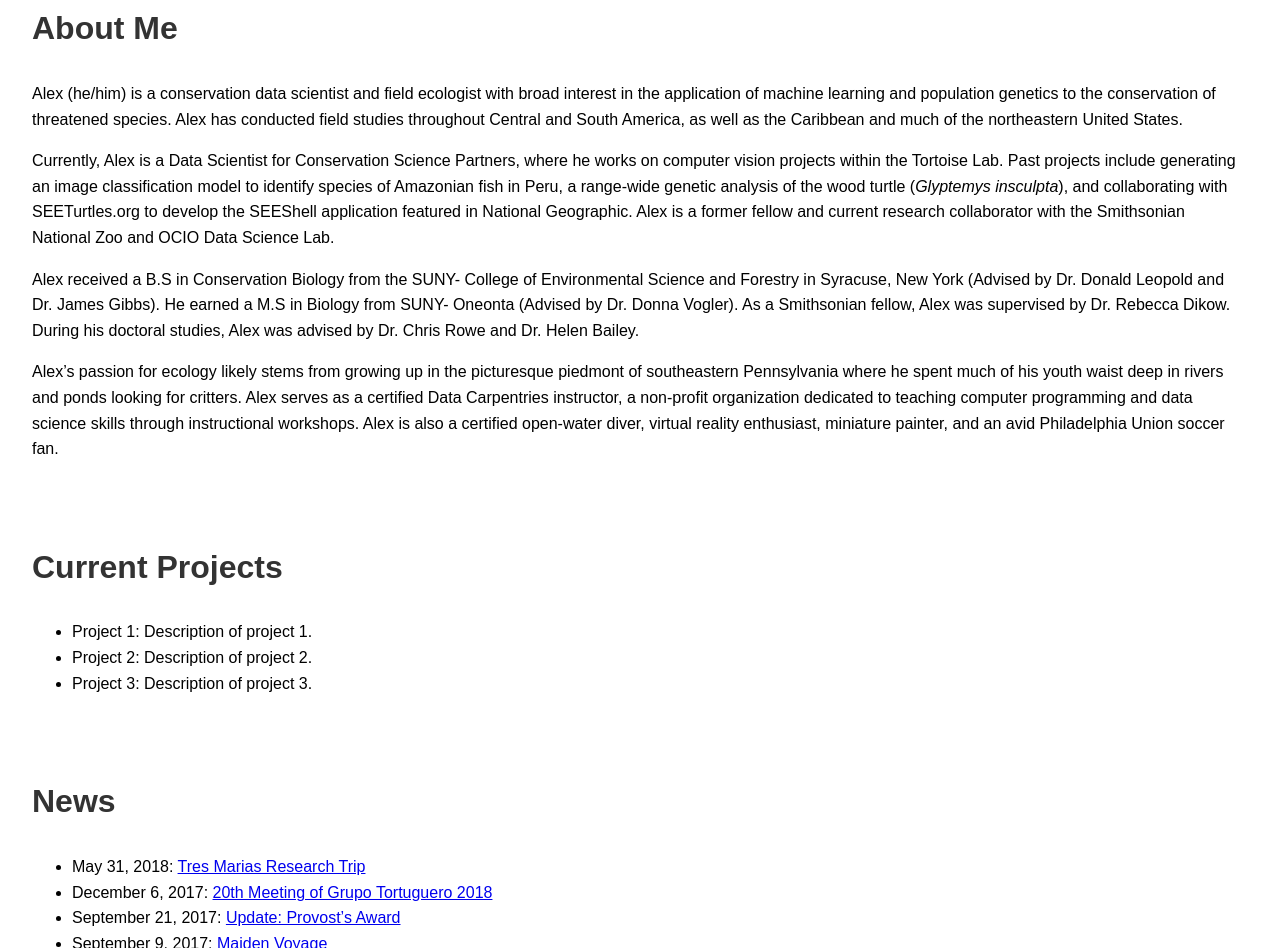
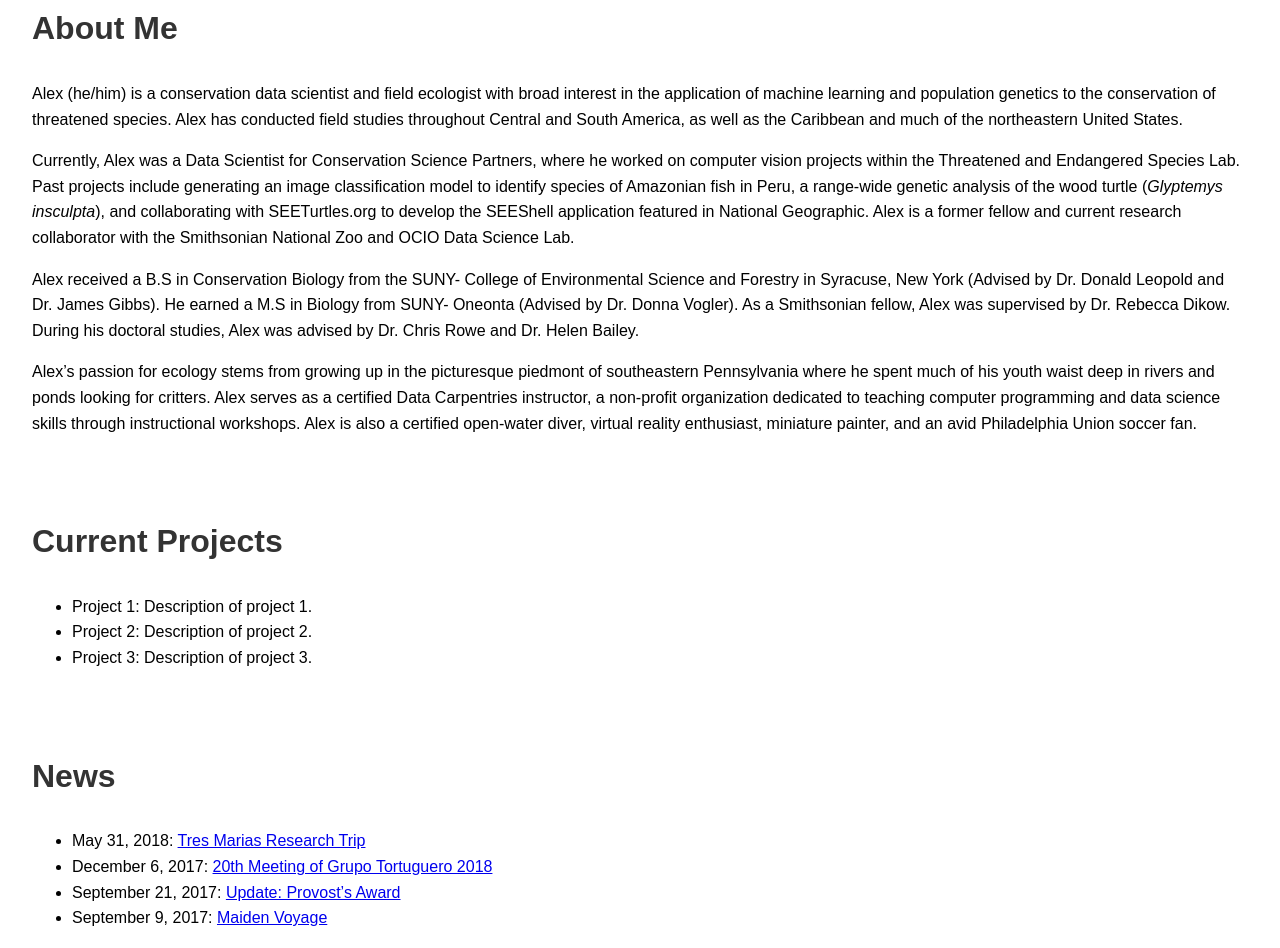
Before and after one commit to RobillardA/RobillardA.github.io, a plain HTML site: page index.html in a window 1280 px wide. Shown: the part 1047-1995 px from the top of the page. Drawn offline with Linux system fonts and the light colour scheme.

Commit message:
Update index.html
About adjustments

```diff
--- a/index.html
+++ b/index.html
@@ -30,9 +30,9 @@
     <section id="about">
         <h2>About Me</h2>
         <p>Alex (he/him) is a conservation data scientist and field ecologist with broad interest in the application of machine learning and population genetics to the conservation of threatened species. Alex has conducted field studies throughout Central and South America, as well as the Caribbean and much of the northeastern United States.</p>
-        <p>Currently, Alex is a Data Scientist for Conservation Science Partners, where he works on computer vision projects within the Tortoise Lab. Past projects include generating an image classification model to identify species of Amazonian fish in Peru, a range-wide genetic analysis of the wood turtle (<em>Glyptemys insculpta</em>), and collaborating with SEETurtles.org to develop the SEEShell application featured in National Geographic. Alex is a former fellow and current research collaborator with the Smithsonian National Zoo and OCIO Data Science Lab.</p>
+        <p>Currently, Alex was a Data Scientist for Conservation Science Partners, where he worked on computer vision projects within the Threatened and Endangered Species Lab. Past projects include generating an image classification model to identify species of Amazonian fish in Peru, a range-wide genetic analysis of the wood turtle (<em>Glyptemys insculpta</em>), and collaborating with SEETurtles.org to develop the SEEShell application featured in National Geographic. Alex is a former fellow and current research collaborator with the Smithsonian National Zoo and OCIO Data Science Lab.</p>
         <p>Alex received a B.S in Conservation Biology from the SUNY- College of Environmental Science and Forestry in Syracuse, New York (Advised by Dr. Donald Leopold and Dr. James Gibbs). He earned a M.S in Biology from SUNY- Oneonta (Advised by Dr. Donna Vogler). As a Smithsonian fellow, Alex was supervised by Dr. Rebecca Dikow. During his doctoral studies, Alex was advised by Dr. Chris Rowe and Dr. Helen Bailey.</p>
-        <p>Alex’s passion for ecology likely stems from growing up in the picturesque piedmont of southeastern Pennsylvania where he spent much of his youth waist deep in rivers and ponds looking for critters. Alex serves as a certified Data Carpentries instructor, a non-profit organization dedicated to teaching computer programming and data science skills through instructional workshops. Alex is also a certified open-water diver, virtual reality enthusiast, miniature painter, and an avid Philadelphia Union soccer fan.</p>
+        <p>Alex’s passion for ecology stems from growing up in the picturesque piedmont of southeastern Pennsylvania where he spent much of his youth waist deep in rivers and ponds looking for critters. Alex serves as a certified Data Carpentries instructor, a non-profit organization dedicated to teaching computer programming and data science skills through instructional workshops. Alex is also a certified open-water diver, virtual reality enthusiast, miniature painter, and an avid Philadelphia Union soccer fan.</p>
     </section>
 
     <section id="projects">
```
